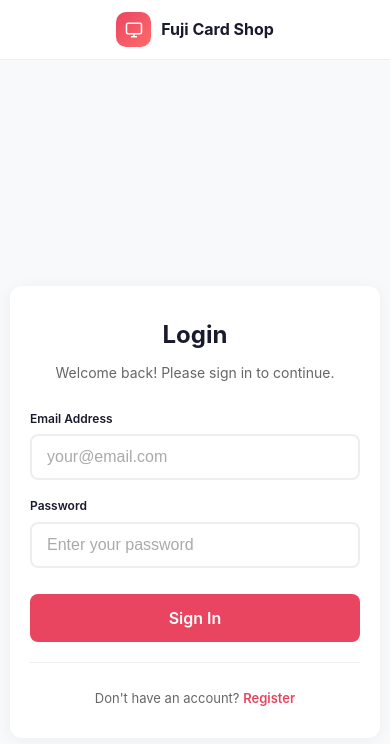
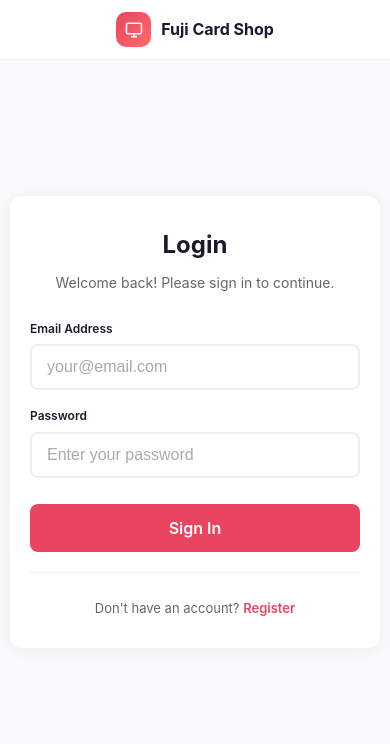
Before and after one commit to GiovanniLarry/fuji-card, a React (Vite) app in the folder client/: page /login in a window 390 px wide. Shown: the top 744 px of the page. Built offline with nearby package versions, Linux system fonts and the light colour scheme; no server answers.

Commit message:
style: remove all legacy body padding-top to eliminate whitespace above header

```diff
--- a/client/src/App.css
+++ b/client/src/App.css
@@ -13,12 +13,11 @@ body {
   line-height: 1.6;
   color: #1a1a2e;
   background: #f8f9fa;
-  padding-top: 120px; /* Account for fixed header */
+  padding-top: 0; /* Header is relative, no padding needed */
 }
 
-/* Auth pages have smaller header */
 body.auth-page {
-  padding-top: 80px;
+  padding-top: 0;
 }
 
 .app {
@@ -53,7 +52,7 @@ body.auth-page {
   }
 
   body {
-    padding-top: 100px; /* Reduced header padding for mobile */
+    padding-top: 0;
   }
 }
 
@@ -139,7 +138,7 @@ img {
 
   body {
     font-size: 14px;
-    padding-top: 100px; /* Smaller header on mobile */
+    padding-top: 0;
   }
 }
 
@@ -149,6 +148,6 @@ img {
   }
 
   body {
-    padding-top: 90px; /* Even smaller header on small mobile */
+    padding-top: 0;
   }
 }
```
